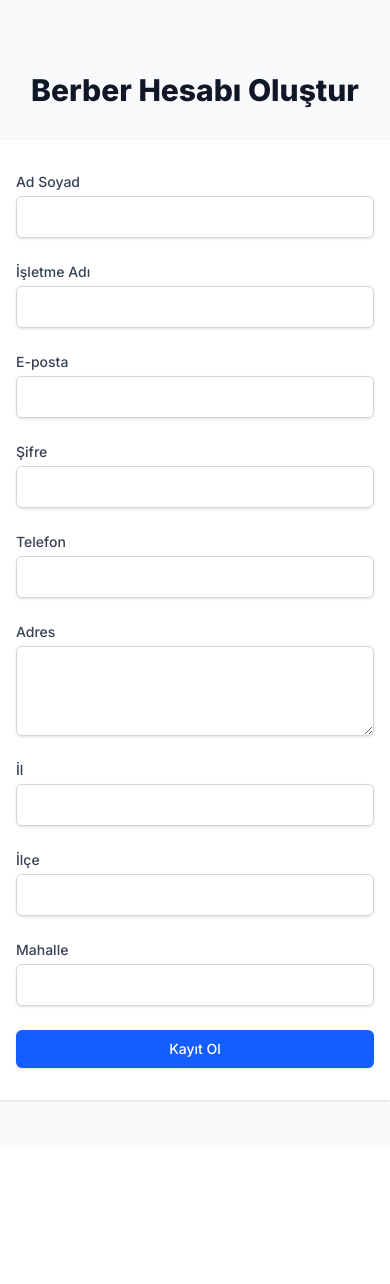
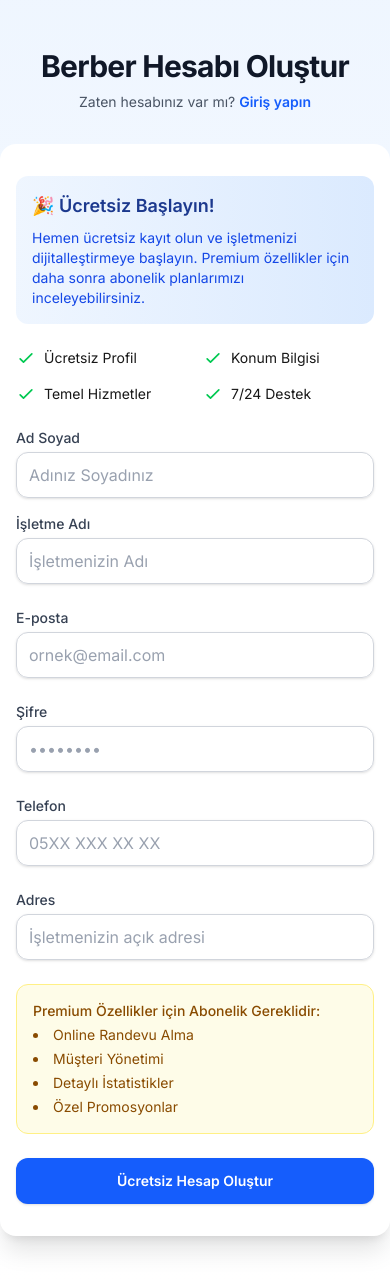
Before and after one commit to osmcgrgenc/BerberBul-Nextjs, a Next.js app: page /berber/kayit in a window 390 px wide. Before the commit the page ends 1148 px from the top, so only its background shows below. Built offline with nearby package versions, Linux system fonts and the light colour scheme; no server answers.

Commit message:
feat: berber giriş ve kayıt sayfaları modernize edildi, ücretsiz ve premium özellikler eklendi

```diff
--- a/src/app/(auth)/(routes)/berber/giris/page.tsx
+++ b/src/app/(auth)/(routes)/berber/giris/page.tsx
@@ -1,9 +1,18 @@
 'use client'
 
 import { useState } from 'react'
+import { useForm } from 'react-hook-form'
 import { signIn } from 'next-auth/react'
 import { useRouter, useSearchParams } from 'next/navigation'
 import Link from 'next/link'
+import AuthCard from '@/components/auth/AuthCard'
+import FormInput from '@/components/auth/FormInput'
+import SubmitButton from '@/components/auth/SubmitButton'
+
+interface LoginForm {
+  email: string
+  password: string
+}
 
 export default function BarberLoginPage() {
   const router = useRouter()
@@ -12,19 +21,20 @@ export default function BarberLoginPage() {
   const [error, setError] = useState<string | null>(null)
   const [isLoading, setIsLoading] = useState(false)
 
-  const handleSubmit = async (e: React.FormEvent<HTMLFormElement>) => {
-    e.preventDefault()
+  const {
+    register,
+    handleSubmit,
+    formState: { errors },
+  } = useForm<LoginForm>()
+
+  const onSubmit = async (data: LoginForm) => {
+    try {
       setIsLoading(true)
       setError(null)
 
-    const formData = new FormData(e.currentTarget)
-    const email = formData.get('email') as string
-    const password = formData.get('password') as string
-
-    try {
       const result = await signIn('credentials', {
-        email,
-        password,
+        email: data.email,
+        password: data.password,
         role: 'BARBER',
         redirect: false,
       })
@@ -35,7 +45,7 @@ export default function BarberLoginPage() {
       }
 
       router.push(callbackUrl)
-    } catch (error) {
+    } catch {
       setError('Bir hata oluştu')
     } finally {
       setIsLoading(false)
@@ -43,72 +53,99 @@ export default function BarberLoginPage() {
   }
 
   return (
-    <div className="min-h-screen bg-gray-50 flex flex-col justify-center py-12 sm:px-6 lg:px-8">
-      <div className="sm:mx-auto sm:w-full sm:max-w-md">
-        <h2 className="mt-6 text-center text-3xl font-extrabold text-gray-900">
-          Berber Girişi
-        </h2>
-        <p className="mt-2 text-center text-sm text-gray-600">
+    <AuthCard
+      title="Berber Girişi"
+      subtitle={
+        <>
           Hesabınız yok mu?{' '}
-          <Link href="/berber/kayit" className="text-blue-600 hover:text-blue-500">
+          <Link
+            href="/berber/kayit"
+            className="font-semibold text-blue-600 hover:text-blue-500"
+          >
             Hemen kaydolun
           </Link>
+        </>
+      }
+    >
+      <div className="mb-6 p-4 bg-gradient-to-r from-blue-50 to-blue-100 rounded-xl">
+        <h3 className="text-lg font-semibold text-blue-900 mb-2">
+          👋 Tekrar Hoş Geldiniz!
+        </h3>
+        <p className="text-sm text-blue-700">
+          İşletmenizi dijital dünyada büyütmeye devam edin. Premium özellikleri keşfetmek için giriş yapın.
         </p>
       </div>
 
-      <div className="mt-8 sm:mx-auto sm:w-full sm:max-w-md">
-        <div className="bg-white py-8 px-4 shadow sm:rounded-lg sm:px-10">
-          <form className="space-y-6" onSubmit={handleSubmit}>
+      <form className="space-y-6" onSubmit={handleSubmit(onSubmit)}>
         {error && (
-              <div className="bg-red-50 border border-red-200 text-red-600 px-4 py-3 rounded">
+          <div className="bg-red-50 border border-red-200 text-red-600 px-4 py-3 rounded-xl">
             {error}
           </div>
         )}
 
-            <div>
-              <label htmlFor="email" className="block text-sm font-medium text-gray-700">
-                E-posta
-              </label>
-              <div className="mt-1">
-                <input
+        <FormInput
           id="email"
-                  name="email"
+          label="E-posta"
           type="email"
+          register={register}
+          error={errors.email?.message}
           autoComplete="email"
-                  required
-                  className="appearance-none block w-full px-3 py-2 border border-gray-300 rounded-md shadow-sm placeholder-gray-400 focus:outline-none focus:ring-blue-500 focus:border-blue-500"
+          placeholder="ornek@email.com"
         />
+
+        <FormInput
+          id="password"
+          label="Şifre"
+          type="password"
+          register={register}
+          error={errors.password?.message}
+          autoComplete="current-password"
+          placeholder="••••••••"
+        />
+
+        <div className="flex items-center justify-between">
+          <div className="text-sm">
+            <Link
+              href="/berber/sifremi-unuttum"
+              className="font-medium text-blue-600 hover:text-blue-500"
+            >
+              Şifremi Unuttum
+            </Link>
           </div>
         </div>
 
-            <div>
-              <label htmlFor="password" className="block text-sm font-medium text-gray-700">
-                Şifre
-              </label>
-              <div className="mt-1">
-                <input
-                  id="password"
-                  name="password"
-                  type="password"
-                  autoComplete="current-password"
-                  required
-                  className="appearance-none block w-full px-3 py-2 border border-gray-300 rounded-md shadow-sm placeholder-gray-400 focus:outline-none focus:ring-blue-500 focus:border-blue-500"
-                />
+        <div className="bg-yellow-50 border border-yellow-200 rounded-xl p-4 text-sm text-yellow-800">
+          <p className="font-medium">Premium Özellikler:</p>
+          <div className="mt-2 grid grid-cols-2 gap-2">
+            <div className="flex items-center gap-2">
+              <svg className="w-4 h-4 text-yellow-600" fill="none" stroke="currentColor" viewBox="0 0 24 24">
+                <path strokeLinecap="round" strokeLinejoin="round" strokeWidth="2" d="M12 8v4l3 3m6-3a9 9 0 11-18 0 9 9 0 0118 0z" />
+              </svg>
+              <span>Online Randevu</span>
+            </div>
+            <div className="flex items-center gap-2">
+              <svg className="w-4 h-4 text-yellow-600" fill="none" stroke="currentColor" viewBox="0 0 24 24">
+                <path strokeLinecap="round" strokeLinejoin="round" strokeWidth="2" d="M16 7a4 4 0 11-8 0 4 4 0 018 0zM12 14a7 7 0 00-7 7h14a7 7 0 00-7-7z" />
+              </svg>
+              <span>Müşteri Yönetimi</span>
+            </div>
+            <div className="flex items-center gap-2">
+              <svg className="w-4 h-4 text-yellow-600" fill="none" stroke="currentColor" viewBox="0 0 24 24">
+                <path strokeLinecap="round" strokeLinejoin="round" strokeWidth="2" d="M9 19v-6a2 2 0 00-2-2H5a2 2 0 00-2 2v6a2 2 0 002 2h2a2 2 0 002-2zm0 0V9a2 2 0 012-2h2a2 2 0 012 2v10m-6 0a2 2 0 002 2h2a2 2 0 002-2m0 0V5a2 2 0 012-2h2a2 2 0 012 2v14a2 2 0 01-2 2h-2a2 2 0 01-2-2z" />
+              </svg>
+              <span>İstatistikler</span>
+            </div>
+            <div className="flex items-center gap-2">
+              <svg className="w-4 h-4 text-yellow-600" fill="none" stroke="currentColor" viewBox="0 0 24 24">
+                <path strokeLinecap="round" strokeLinejoin="round" strokeWidth="2" d="M12 8c-1.657 0-3 .895-3 2s1.343 2 3 2 3 .895 3 2-1.343 2-3 2m0-8c1.11 0 2.08.402 2.599 1M12 8V7m0 1v8m0 0v1m0-1c-1.11 0-2.08-.402-2.599-1M21 12a9 9 0 11-18 0 9 9 0 0118 0z" />
+              </svg>
+              <span>Promosyonlar</span>
+            </div>
           </div>
         </div>
 
-            <div>
-              <button
-                type="submit"
-                disabled={isLoading}
-                className="w-full flex justify-center py-2 px-4 border border-transparent rounded-md shadow-sm text-sm font-medium text-white bg-blue-600 hover:bg-blue-700 focus:outline-none focus:ring-2 focus:ring-offset-2 focus:ring-blue-500 disabled:opacity-50"
-              >
-                {isLoading ? 'Giriş yapılıyor...' : 'Giriş Yap'}
-              </button>
-            </div>
+        <SubmitButton label="Giriş Yap" isLoading={isLoading} />
       </form>
-        </div>
-      </div>
-    </div>
+    </AuthCard>
   )
 }
--- a/src/app/(auth)/(routes)/berber/kayit/page.tsx
+++ b/src/app/(auth)/(routes)/berber/kayit/page.tsx
@@ -3,21 +3,23 @@
 import { useState } from 'react'
 import { useForm } from 'react-hook-form'
 import { useRouter } from 'next/navigation'
+import Link from 'next/link'
+import AuthCard from '@/components/auth/AuthCard'
+import FormInput from '@/components/auth/FormInput'
+import SubmitButton from '@/components/auth/SubmitButton'
 
 interface RegisterForm {
   name: string
   email: string
   password: string
-  shopName: string
   phone: string
+  businessName: string
   address: string
-  city: string
-  district: string
-  neighborhood: string
 }
 
-export default function BarberRegister() {
+export default function BarberRegisterPage() {
   const router = useRouter()
+  const [error, setError] = useState<string | null>(null)
   const [isLoading, setIsLoading] = useState(false)
 
   const {
@@ -29,7 +31,8 @@ export default function BarberRegister() {
   const onSubmit = async (data: RegisterForm) => {
     try {
       setIsLoading(true)
-      // TODO: API entegrasyonu yapılacak
+      setError(null)
+
       const response = await fetch('/api/auth/register', {
         method: 'POST',
         headers: {
@@ -41,208 +44,149 @@ export default function BarberRegister() {
         }),
       })
 
-      if (response.ok) {
+      if (!response.ok) {
+        const errorData = await response.json()
+        throw new Error(errorData.error || 'Kayıt işlemi başarısız oldu')
+      }
+
       router.push('/berber/giris')
-      } else {
-        throw new Error('Kayıt işlemi başarısız oldu')
-      }
     } catch (error) {
-      console.error('Kayıt hatası:', error)
+      setError(error instanceof Error ? error.message : 'Bir hata oluştu')
     } finally {
       setIsLoading(false)
     }
   }
 
   return (
-    <div className="min-h-screen bg-gray-50 flex flex-col justify-center py-12 sm:px-6 lg:px-8">
-      <div className="sm:mx-auto sm:w-full sm:max-w-md">
-        <h2 className="mt-6 text-center text-3xl font-extrabold text-gray-900">
-          Berber Hesabı Oluştur
-        </h2>
+    <AuthCard
+      title="Berber Hesabı Oluştur"
+      subtitle={
+        <>
+          Zaten hesabınız var mı?{' '}
+          <Link
+            href="/berber/giris"
+            className="font-semibold text-blue-600 hover:text-blue-500"
+          >
+            Giriş yapın
+          </Link>
+        </>
+      }
+    >
+      <div className="mb-6 p-4 bg-gradient-to-r from-blue-50 to-blue-100 rounded-xl">
+        <h3 className="text-lg font-semibold text-blue-900 mb-2">
+          🎉 Ücretsiz Başlayın!
+        </h3>
+        <p className="text-sm text-blue-700">
+          Hemen ücretsiz kayıt olun ve işletmenizi dijitalleştirmeye başlayın. Premium özellikler için daha sonra abonelik planlarımızı inceleyebilirsiniz.
+        </p>
       </div>
 
-      <div className="mt-8 sm:mx-auto sm:w-full sm:max-w-md">
-        <div className="bg-white py-8 px-4 shadow sm:rounded-lg sm:px-10">
-          <form className="space-y-6" onSubmit={handleSubmit(onSubmit)}>
-            <div>
-              <label htmlFor="name" className="block text-sm font-medium text-gray-700">
-                Ad Soyad
-              </label>
-              <div className="mt-1">
-                <input
-                  id="name"
-                  type="text"
-                  {...register('name', { required: 'Ad Soyad gereklidir' })}
-                  className="appearance-none block w-full px-3 py-2 border border-gray-300 rounded-md shadow-sm placeholder-gray-400 focus:outline-none focus:ring-blue-500 focus:border-blue-500"
-                />
-                {errors.name && (
-                  <p className="mt-2 text-sm text-red-600">{errors.name.message}</p>
-                )}
+      <div className="mb-6 grid grid-cols-2 gap-4 text-sm">
+        <div className="flex items-center gap-2">
+          <svg className="w-5 h-5 text-green-500" fill="none" stroke="currentColor" viewBox="0 0 24 24">
+            <path strokeLinecap="round" strokeLinejoin="round" strokeWidth="2" d="M5 13l4 4L19 7" />
+          </svg>
+          <span>Ücretsiz Profil</span>
+        </div>
+        <div className="flex items-center gap-2">
+          <svg className="w-5 h-5 text-green-500" fill="none" stroke="currentColor" viewBox="0 0 24 24">
+            <path strokeLinecap="round" strokeLinejoin="round" strokeWidth="2" d="M5 13l4 4L19 7" />
+          </svg>
+          <span>Konum Bilgisi</span>
+        </div>
+        <div className="flex items-center gap-2">
+          <svg className="w-5 h-5 text-green-500" fill="none" stroke="currentColor" viewBox="0 0 24 24">
+            <path strokeLinecap="round" strokeLinejoin="round" strokeWidth="2" d="M5 13l4 4L19 7" />
+          </svg>
+          <span>Temel Hizmetler</span>
+        </div>
+        <div className="flex items-center gap-2">
+          <svg className="w-5 h-5 text-green-500" fill="none" stroke="currentColor" viewBox="0 0 24 24">
+            <path strokeLinecap="round" strokeLinejoin="round" strokeWidth="2" d="M5 13l4 4L19 7" />
+          </svg>
+          <span>7/24 Destek</span>
         </div>
       </div>
 
-            <div>
-              <label htmlFor="shopName" className="block text-sm font-medium text-gray-700">
-                İşletme Adı
-              </label>
-              <div className="mt-1">
-                <input
-                  id="shopName"
+      <form className="space-y-6" onSubmit={handleSubmit(onSubmit)}>
+        {error && (
+          <div className="bg-red-50 border border-red-200 text-red-600 px-4 py-3 rounded-xl">
+            {error}
+          </div>
+        )}
+
+        <div className="grid grid-cols-1 md:grid-cols-2 gap-4">
+          <FormInput
+            id="name"
+            label="Ad Soyad"
             type="text"
-                  {...register('shopName', { required: 'İşletme adı gereklidir' })}
-                  className="appearance-none block w-full px-3 py-2 border border-gray-300 rounded-md shadow-sm placeholder-gray-400 focus:outline-none focus:ring-blue-500 focus:border-blue-500"
+            register={register}
+            error={errors.name?.message}
+            autoComplete="name"
+            placeholder="Adınız Soyadınız"
           />
-                {errors.shopName && (
-                  <p className="mt-2 text-sm text-red-600">{errors.shopName.message}</p>
-                )}
-              </div>
+
+          <FormInput
+            id="businessName"
+            label="İşletme Adı"
+            type="text"
+            register={register}
+            error={errors.businessName?.message}
+            placeholder="İşletmenizin Adı"
+          />
         </div>
 
-            <div>
-              <label htmlFor="email" className="block text-sm font-medium text-gray-700">
-                E-posta
-              </label>
-              <div className="mt-1">
-                <input
+        <FormInput
           id="email"
+          label="E-posta"
           type="email"
-                  {...register('email', {
-                    required: 'E-posta gereklidir',
-                    pattern: {
-                      value: /^[A-Z0-9._%+-]+@[A-Z0-9.-]+\.[A-Z]{2,}$/i,
-                      message: 'Geçersiz e-posta adresi',
-                    },
-                  })}
-                  className="appearance-none block w-full px-3 py-2 border border-gray-300 rounded-md shadow-sm placeholder-gray-400 focus:outline-none focus:ring-blue-500 focus:border-blue-500"
+          register={register}
+          error={errors.email?.message}
+          autoComplete="email"
+          placeholder="ornek@email.com"
         />
-                {errors.email && (
-                  <p className="mt-2 text-sm text-red-600">{errors.email.message}</p>
-                )}
-              </div>
+
+        <FormInput
+          id="password"
+          label="Şifre"
+          type="password"
+          register={register}
+          error={errors.password?.message}
+          autoComplete="new-password"
+          placeholder="••••••••"
+        />
+
+        <FormInput
+          id="phone"
+          label="Telefon"
+          type="tel"
+          register={register}
+          error={errors.phone?.message}
+          autoComplete="tel"
+          placeholder="05XX XXX XX XX"
+        />
+
+        <FormInput
+          id="address"
+          label="Adres"
+          type="text"
+          register={register}
+          error={errors.address?.message}
+          placeholder="İşletmenizin açık adresi"
+        />
+
+        <div className="bg-yellow-50 border border-yellow-200 rounded-xl p-4 text-sm text-yellow-800">
+          <p className="font-medium mb-1">Premium Özellikler için Abonelik Gereklidir:</p>
+          <ul className="list-disc list-inside space-y-1">
+            <li>Online Randevu Alma</li>
+            <li>Müşteri Yönetimi</li>
+            <li>Detaylı İstatistikler</li>
+            <li>Özel Promosyonlar</li>
+          </ul>
         </div>
 
-            <div>
-              <label htmlFor="password" className="block text-sm font-medium text-gray-700">
-                Şifre
-              </label>
-              <div className="mt-1">
-                <input
-                  id="password"
-                  type="password"
-                  {...register('password', {
-                    required: 'Şifre gereklidir',
-                    minLength: {
-                      value: 6,
-                      message: 'Şifre en az 6 karakter olmalıdır',
-                    },
-                  })}
-                  className="appearance-none block w-full px-3 py-2 border border-gray-300 rounded-md shadow-sm placeholder-gray-400 focus:outline-none focus:ring-blue-500 focus:border-blue-500"
-                />
-                {errors.password && (
-                  <p className="mt-2 text-sm text-red-600">{errors.password.message}</p>
-                )}
-              </div>
-            </div>
-
-            <div>
-              <label htmlFor="phone" className="block text-sm font-medium text-gray-700">
-                Telefon
-              </label>
-              <div className="mt-1">
-                <input
-                  id="phone"
-                  type="tel"
-                  {...register('phone', { required: 'Telefon numarası gereklidir' })}
-                  className="appearance-none block w-full px-3 py-2 border border-gray-300 rounded-md shadow-sm placeholder-gray-400 focus:outline-none focus:ring-blue-500 focus:border-blue-500"
-                />
-                {errors.phone && (
-                  <p className="mt-2 text-sm text-red-600">{errors.phone.message}</p>
-                )}
-              </div>
-            </div>
-
-            <div>
-              <label htmlFor="address" className="block text-sm font-medium text-gray-700">
-                Adres
-              </label>
-              <div className="mt-1">
-                <textarea
-                  id="address"
-                  {...register('address', { required: 'Adres gereklidir' })}
-                  rows={3}
-                  className="appearance-none block w-full px-3 py-2 border border-gray-300 rounded-md shadow-sm placeholder-gray-400 focus:outline-none focus:ring-blue-500 focus:border-blue-500"
-                />
-                {errors.address && (
-                  <p className="mt-2 text-sm text-red-600">{errors.address.message}</p>
-                )}
-              </div>
-            </div>
-
-            <div className="grid grid-cols-1 gap-6 sm:grid-cols-3">
-              <div>
-                <label htmlFor="city" className="block text-sm font-medium text-gray-700">
-                  İl
-                </label>
-                <div className="mt-1">
-                  <input
-                    id="city"
-                    type="text"
-                    {...register('city', { required: 'İl gereklidir' })}
-                    className="appearance-none block w-full px-3 py-2 border border-gray-300 rounded-md shadow-sm placeholder-gray-400 focus:outline-none focus:ring-blue-500 focus:border-blue-500"
-                  />
-                  {errors.city && (
-                    <p className="mt-2 text-sm text-red-600">{errors.city.message}</p>
-                  )}
-                </div>
-              </div>
-
-              <div>
-                <label htmlFor="district" className="block text-sm font-medium text-gray-700">
-                  İlçe
-                </label>
-                <div className="mt-1">
-                  <input
-                    id="district"
-                    type="text"
-                    {...register('district', { required: 'İlçe gereklidir' })}
-                    className="appearance-none block w-full px-3 py-2 border border-gray-300 rounded-md shadow-sm placeholder-gray-400 focus:outline-none focus:ring-blue-500 focus:border-blue-500"
-                  />
-                  {errors.district && (
-                    <p className="mt-2 text-sm text-red-600">{errors.district.message}</p>
-                  )}
-                </div>
-              </div>
-
-              <div>
-                <label htmlFor="neighborhood" className="block text-sm font-medium text-gray-700">
-                  Mahalle
-                </label>
-                <div className="mt-1">
-                  <input
-                    id="neighborhood"
-                    type="text"
-                    {...register('neighborhood', { required: 'Mahalle gereklidir' })}
-                    className="appearance-none block w-full px-3 py-2 border border-gray-300 rounded-md shadow-sm placeholder-gray-400 focus:outline-none focus:ring-blue-500 focus:border-blue-500"
-                  />
-                  {errors.neighborhood && (
-                    <p className="mt-2 text-sm text-red-600">{errors.neighborhood.message}</p>
-                  )}
-                </div>
-              </div>
-            </div>
-
-            <div>
-              <button
-                type="submit"
-                disabled={isLoading}
-                className="w-full flex justify-center py-2 px-4 border border-transparent rounded-md shadow-sm text-sm font-medium text-white bg-blue-600 hover:bg-blue-700 focus:outline-none focus:ring-2 focus:ring-offset-2 focus:ring-blue-500 disabled:opacity-50"
-              >
-                {isLoading ? 'Kaydediliyor...' : 'Kayıt Ol'}
-              </button>
-            </div>
+        <SubmitButton label="Ücretsiz Hesap Oluştur" isLoading={isLoading} />
       </form>
-        </div>
-      </div>
-    </div>
+    </AuthCard>
   )
 }
```
Lines whose indentation alone changed are shown as unchanged.
